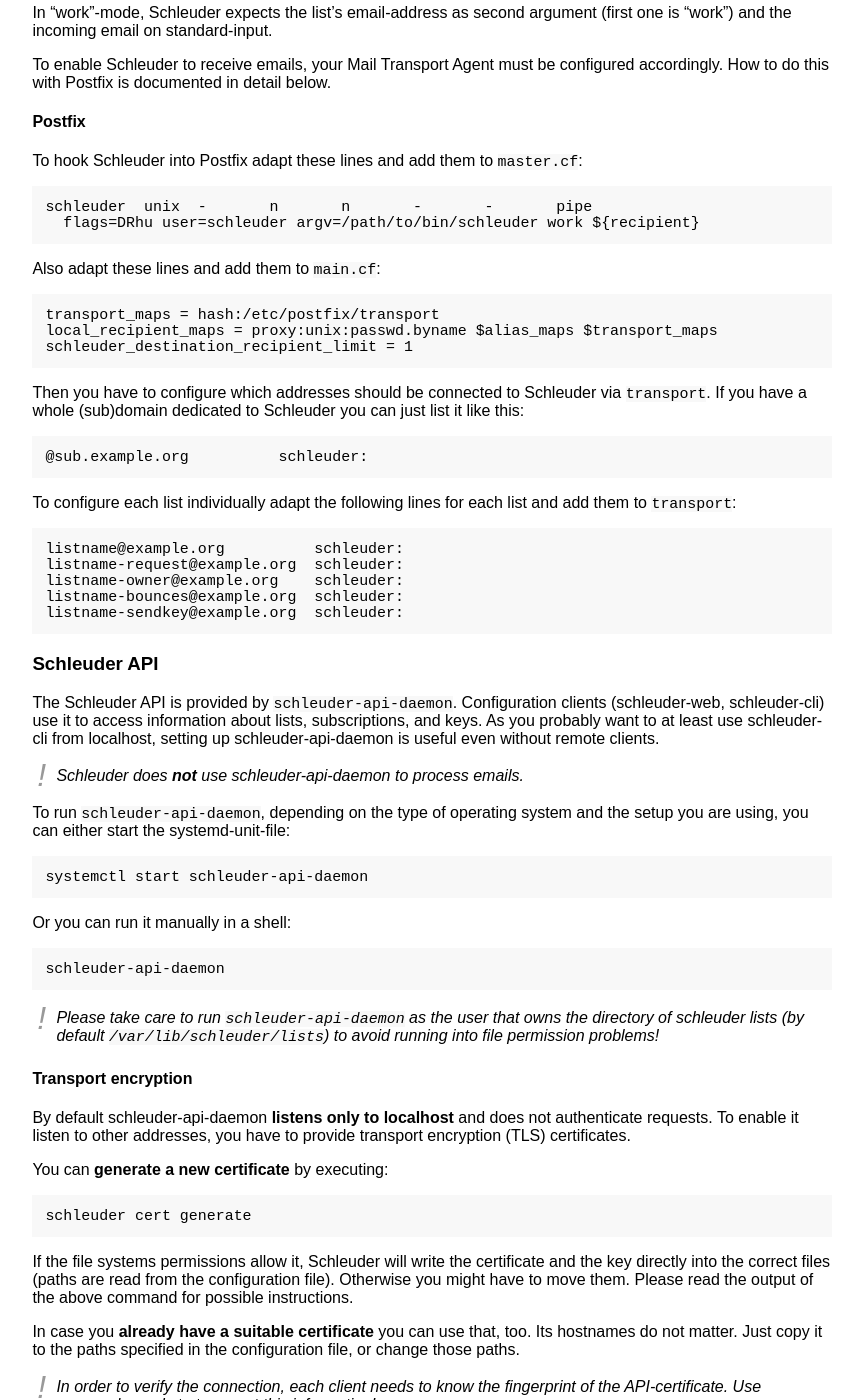
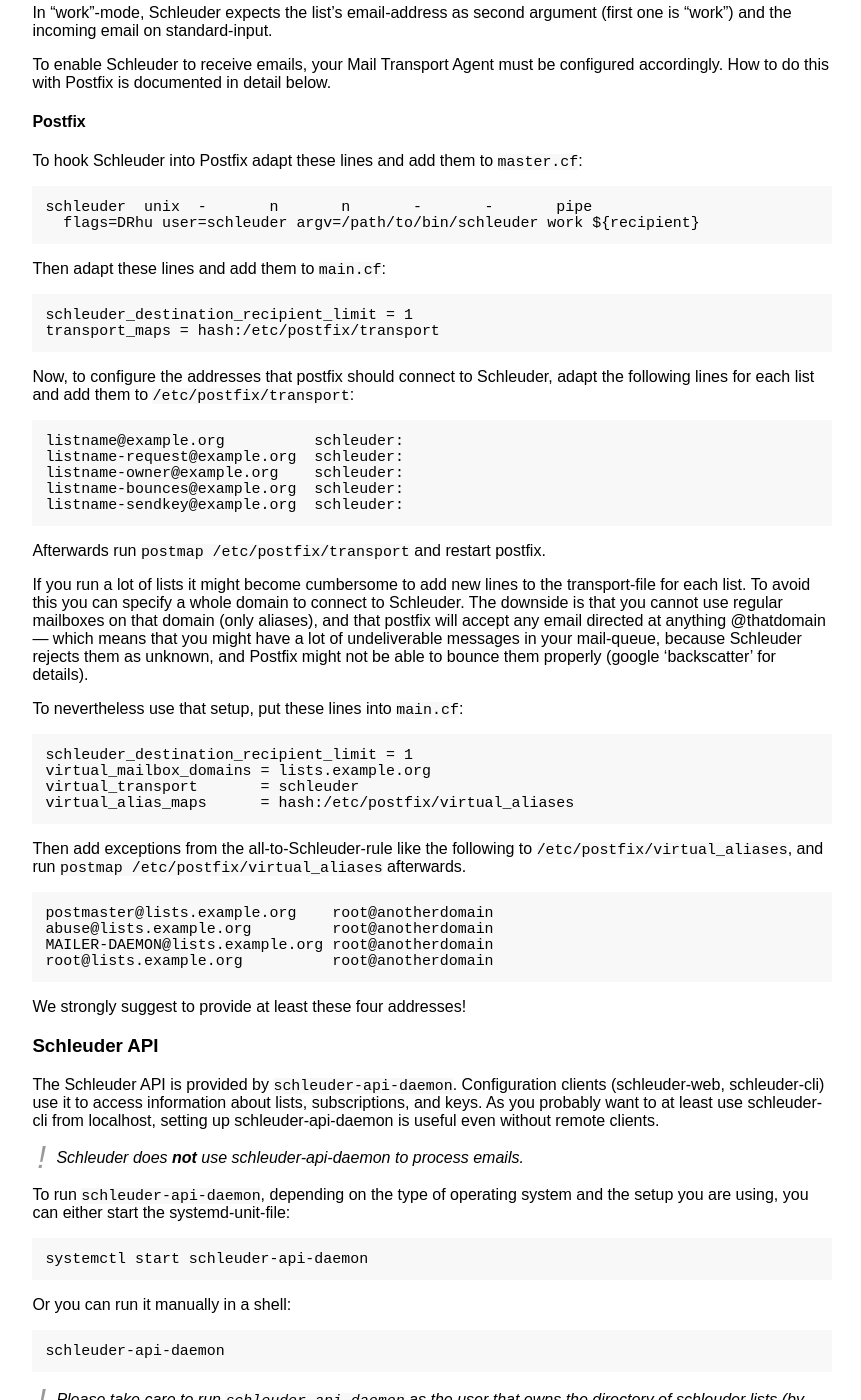
Before and after one commit to schleuder/schleuder-website, a Jekyll site: the page built from docs/index.md, in a window 1280 px wide and 1400 px high, scrolled down 2656 px. Shown: the whole window, without its empty margins (6-867 px from the left). Built offline with Jekyll 4.4.1, drawn with Linux system fonts in a browser that asks for light colours.

Commit message:
Fix postfix-docs.
The previous whole-domain-setup didn't actually work.

```diff
--- a/docs/index.md
+++ b/docs/index.md
@@ -97,23 +97,41 @@
     schleuder  unix  -       n       n       -       -       pipe
       flags=DRhu user=schleuder argv=/path/to/bin/schleuder work ${recipient}
 
-Also adapt these lines and add them to `main.cf`:
+Then adapt these lines and add them to `main.cf`:
 
+    schleuder_destination_recipient_limit = 1
     transport_maps = hash:/etc/postfix/transport
-    local_recipient_maps = proxy:unix:passwd.byname $alias_maps $transport_maps
-    schleuder_destination_recipient_limit = 1
 
-Then you have to configure which addresses should be connected to Schleuder via `transport`. If you have a whole (sub)domain dedicated to Schleuder you can just list it like this:
-
-    @sub.example.org          schleuder:
-
-To configure each list individually adapt the following lines for each list and add them to `transport`:
+Now, to configure the addresses that postfix should connect to Schleuder, adapt
+the following lines for each list and add them to `/etc/postfix/transport`:
 
     listname@example.org          schleuder:
     listname-request@example.org  schleuder:
     listname-owner@example.org    schleuder:
     listname-bounces@example.org  schleuder:
     listname-sendkey@example.org  schleuder:
+
+Afterwards run `postmap /etc/postfix/transport` and restart postfix.
+
+
+If you run a lot of lists it might become cumbersome to add new lines to the transport-file for each list.
+To avoid this you can specify a whole domain to connect to Schleuder. The downside is that you cannot use regular mailboxes on that domain (only aliases), and that postfix will accept any email directed at anything @thatdomain — which means that you might have a lot of undeliverable messages in your mail-queue, because Schleuder rejects them as unknown, and Postfix might not be able to bounce them properly (google 'backscatter' for details).
+
+To nevertheless use that setup, put these lines into `main.cf`:
+
+    schleuder_destination_recipient_limit = 1
+    virtual_mailbox_domains = lists.example.org
+    virtual_transport       = schleuder
+    virtual_alias_maps      = hash:/etc/postfix/virtual_aliases
+
+Then add exceptions from the all-to-Schleuder-rule like the following to `/etc/postfix/virtual_aliases`, and run `postmap /etc/postfix/virtual_aliases` afterwards.
+
+    postmaster@lists.example.org    root@anotherdomain
+    abuse@lists.example.org         root@anotherdomain
+    MAILER-DAEMON@lists.example.org root@anotherdomain
+    root@lists.example.org          root@anotherdomain
+
+We strongly suggest to provide at least these four addresses!
 
 
 ### Schleuder API
```
